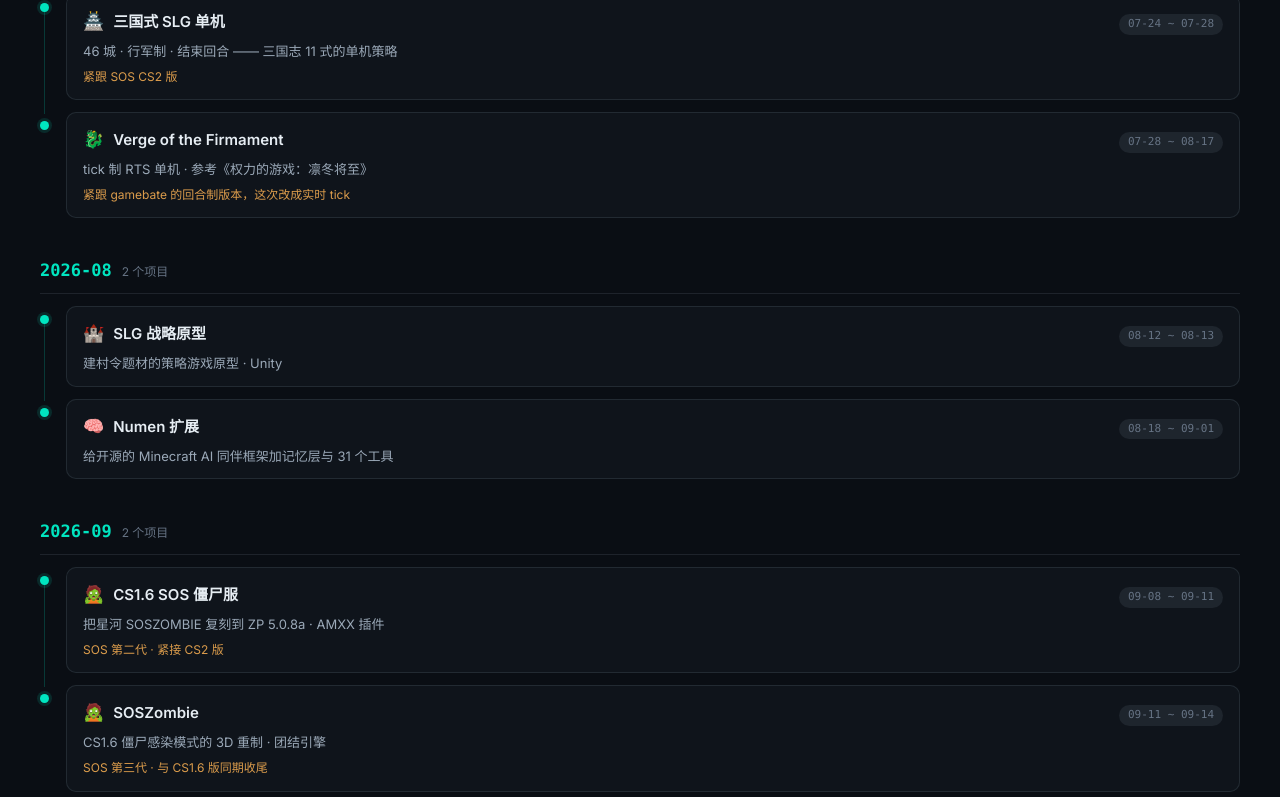
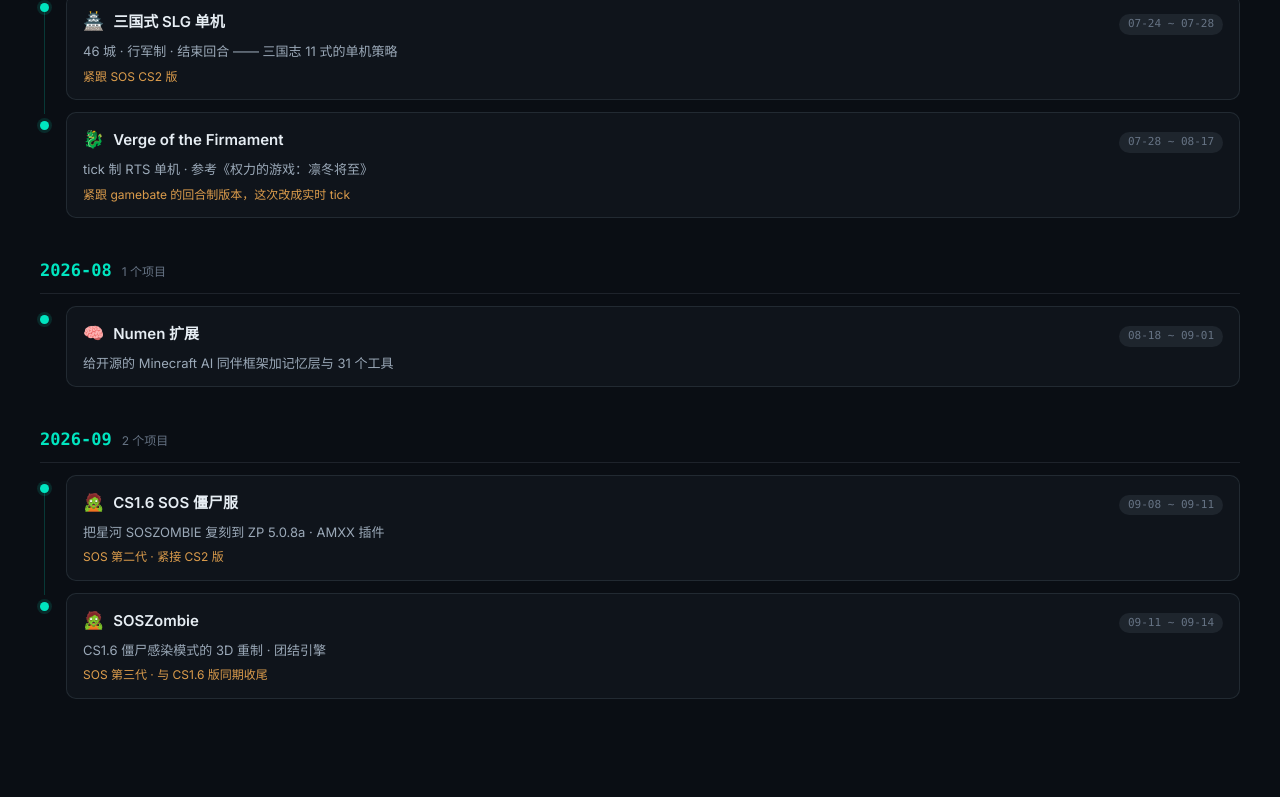
Before and after one commit to jay0609/liyou-world, a Vue app: page /projects in a window 1280 px wide. Shown: the part 1125-1922 px from the top of the page. Built offline with nearby package versions, Linux system fonts and the light colour scheme; what @vueuse/head would draw is missing.

Commit message:
chore: \u5220\u9664 SLG \u6218\u7565\u539f\u578b\uff08\u7528\u6237\uff1a\u6ca1\u5f00\u53d1\uff09

```diff
--- a/src/data/projects.ts
+++ b/src/data/projects.ts
@@ -273,30 +273,6 @@
   },
 
   {
-    slug: 'slg-game',
-    name: 'SLG 战略原型',
-    tagline: '建村令题材的策略游戏原型 · Unity',
-    icon: '🏰',
-    category: '游戏',
-    status: '开发中',
-    period: { start: '2026-08-12', end: '2026-08-13' },
-    concept:
-      '以「从一块建村令开始」为起点的发展类策略游戏原型，用来验证资源循环与建造节奏。',
-    philosophy: '先用最小可玩的原型把核心循环跑通，再堆内容。',
-    highlights: ['243 个 C# 脚本的原型规模', '完整的世界观与建筑设定文档'],
-    tech: ['Unity', 'C#'],
-    progress: {
-      done: '核心循环原型可跑。',
-      next: '整理模块结构，补玩法。',
-    },
-    fileTree: `从一块建村令开始/
-├── Assets/
-│   ├── Scripts/        ← 243 个 C# 脚本
-│   └── Scenes/
-└── Docs/`,
-  },
-
-  {
     slug: 'slg-three-kingdoms',
     name: '三国式 SLG 单机',
     tagline: '46 城 · 行军制 · 结束回合 —— 三国志 11 式的单机策略',
```
Also changed, not shown: 1 other file (tests, documents, lock files or other folders).
